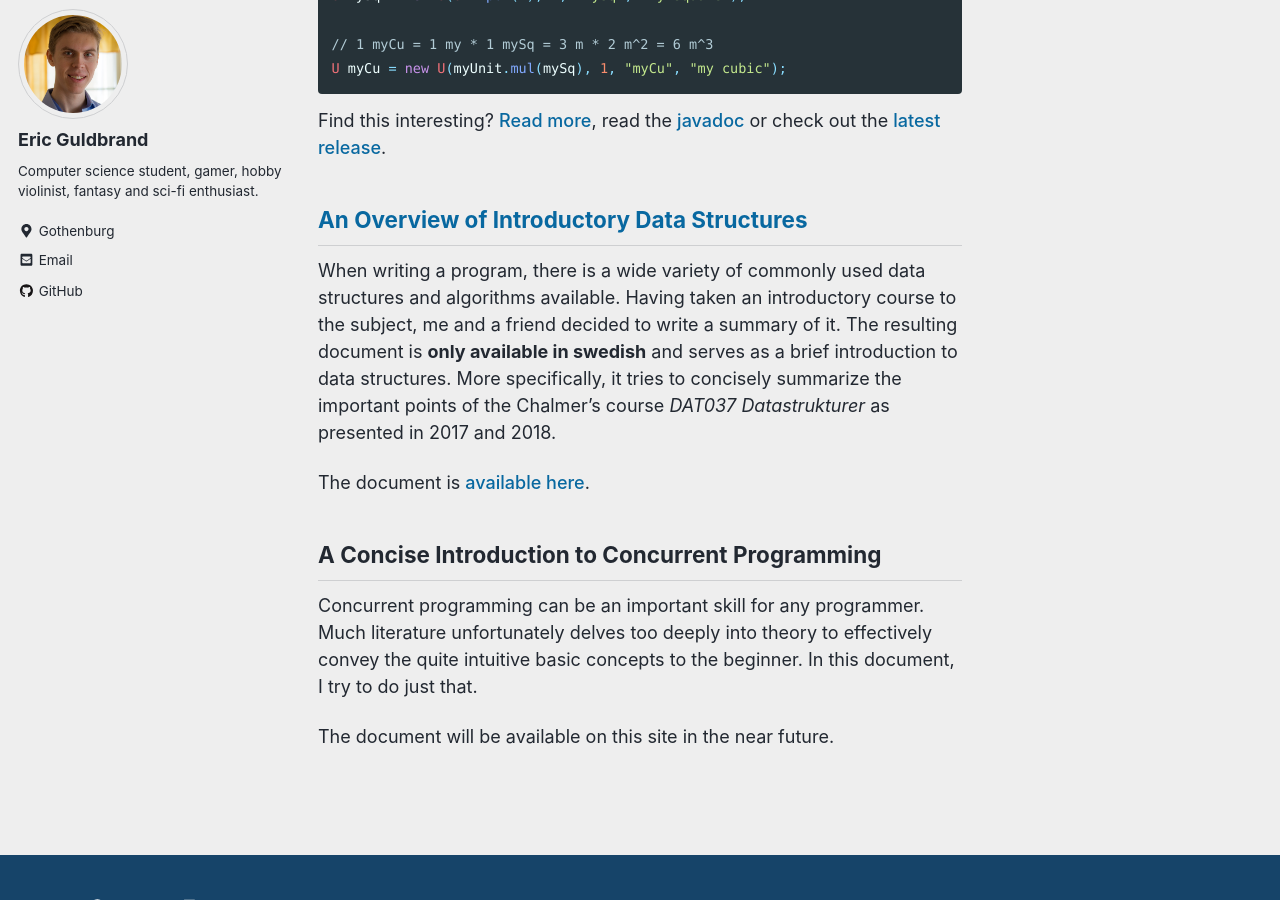
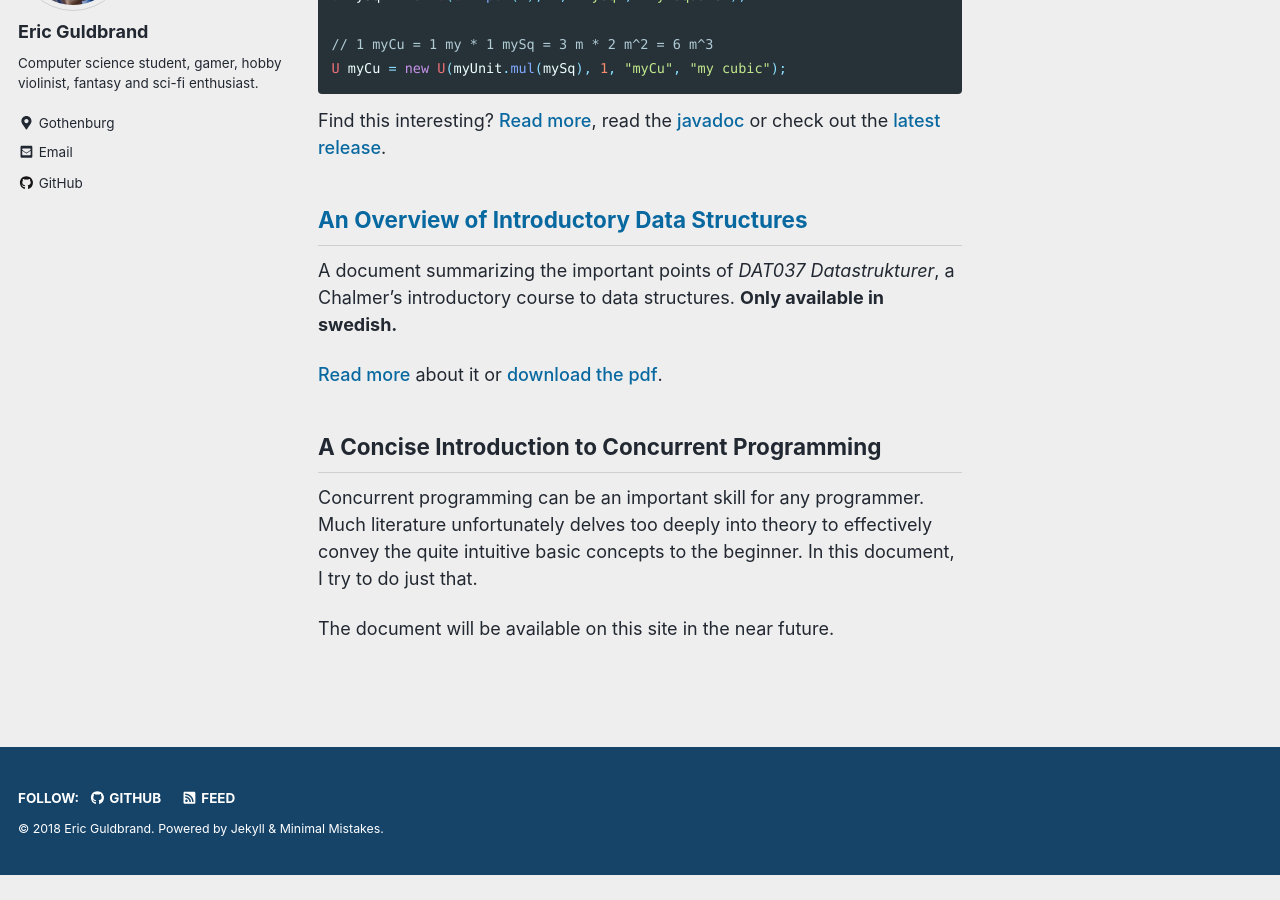
Before and after one commit to ecen/ecen.github.io, a Jekyll site: the page built from _pages/portfolio.md, in a window 1280 px wide and 900 px high, scrolled down 592 px. Built offline with Jekyll 4.4.1, drawn with Linux system fonts in a browser that asks for light colours; nearby versions of some CDN libraries; after the commit the page ends 1466 px from its top, so only the background shows below that.

Commit message:
Added page for data structures.

```diff
--- a/_pages/portfolio.md
+++ b/_pages/portfolio.md
@@ -21,10 +21,10 @@
 
 Find this interesting? [Read more](unit/), read the [javadoc](https://ecen.github.io/unit/) or check out the [latest release](https://github.com/ecen/unit/).
 
-## [An Overview of Introductory Data Structures](/assets/docs/datastrukturer_sammanfattning.pdf)
-When writing a program, there is a wide variety of commonly used data structures and algorithms available. Having taken an introductory course to the subject, me and a friend decided to write a summary of it. The resulting document is **only available in swedish** and serves as a brief introduction to data structures. More specifically, it tries to concisely summarize the important points of the Chalmer's course *DAT037 Datastrukturer* as presented in 2017 and 2018.
+## [An Overview of Introductory Data Structures](/portfolio/data-structures/)
+A document summarizing the important points of *DAT037 Datastrukturer*, a Chalmer's introductory course to data structures. **Only available in swedish.**
 
-The document is [available here](/assets/docs/datastrukturer_sammanfattning.pdf).
+[Read more](/portfolio/data-structures/) about it or [download the pdf](/assets/docs/datastrukturer_sammanfattning.pdf).
 
 ## A Concise Introduction to Concurrent Programming
 Concurrent programming can be an important skill for any programmer. Much literature unfortunately delves too deeply into theory to effectively convey the quite intuitive basic concepts to the beginner. In this document, I try to do just that.
```
Also changed, not shown: _pages/data-structures.md (added, +10 -0 lines).
